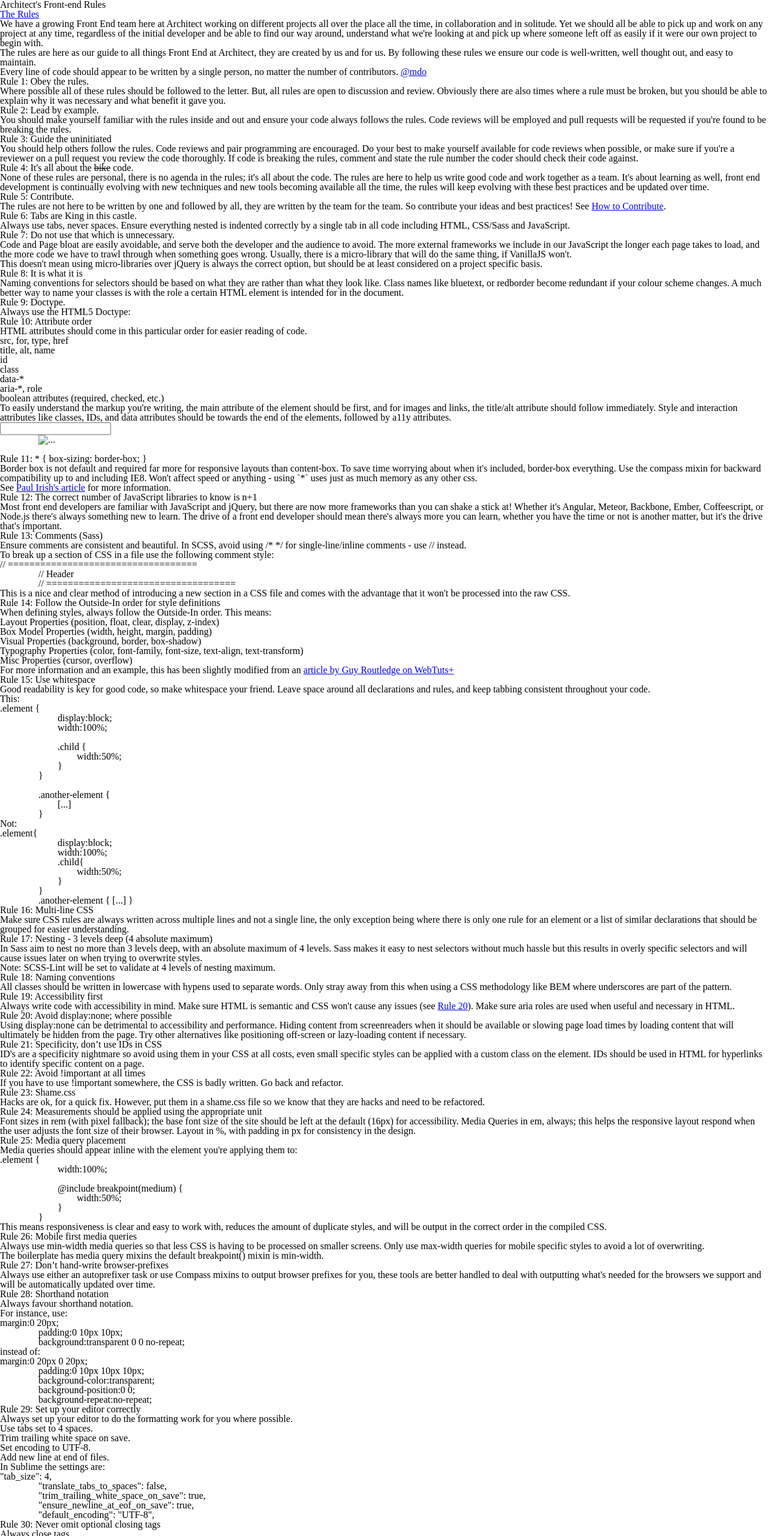
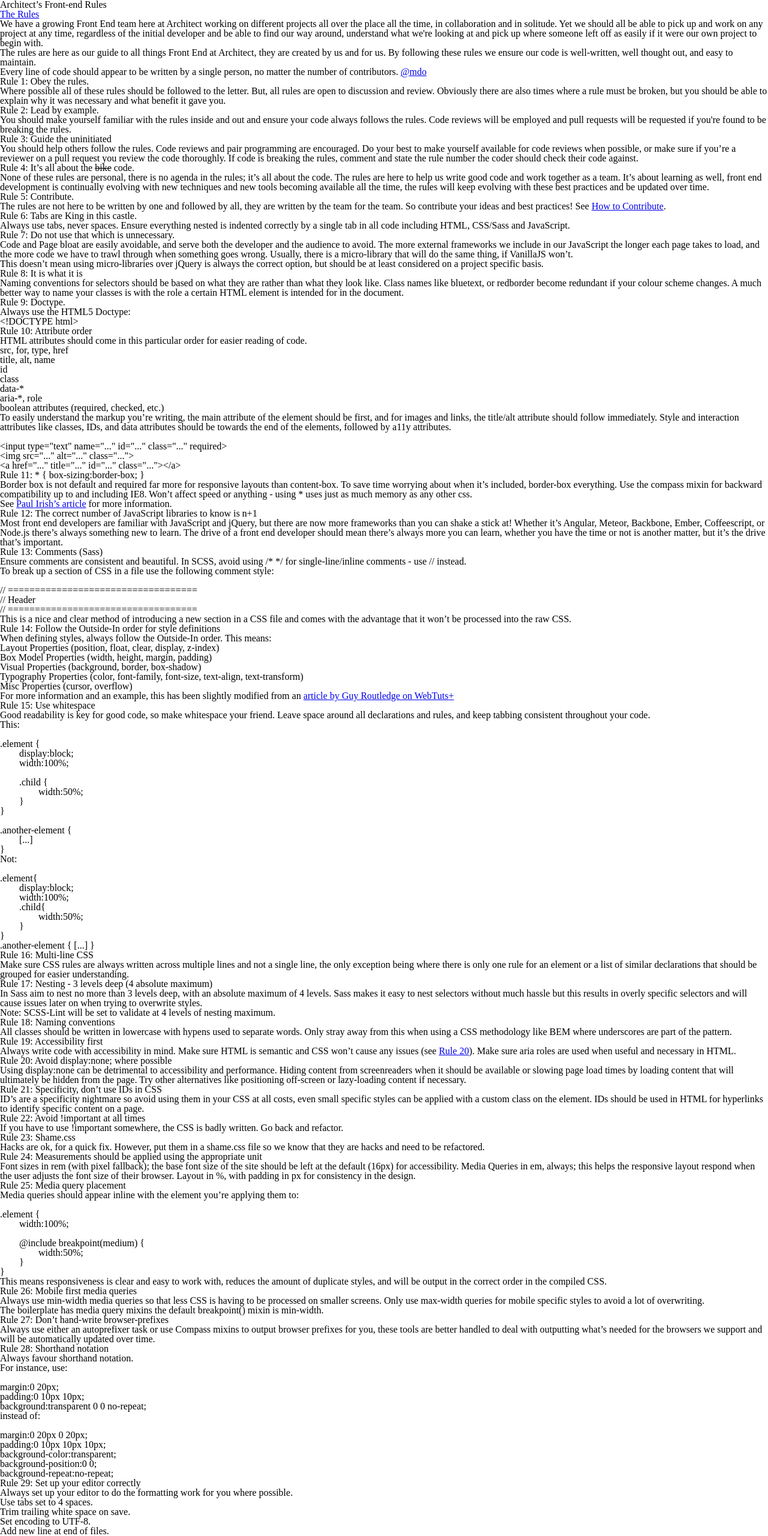
Before and after one commit to onishiweb/Front-end-Rules, a plain HTML site: page index.html in a window 1280 px wide. Shown: the top 2560 px of the page at 60% size. Drawn offline with Linux system fonts and the light colour scheme.

Commit message:
fix(*): Fix formatting code blocks and html entities

```diff
--- a/index.html
+++ b/index.html
@@ -11,7 +11,7 @@
         <link rel="stylesheet" href="assets/css/main.css">
     </head>
 	<body>
-		<h1>Architect's Front-end Rules</h1>
+		<h1>Architect&rsquo;s Front-end Rules</h1>
 
 		<h2><a href="http://www.velominati.com/the-rules/">The Rules</a></h2>
 
@@ -37,11 +37,11 @@
 
 		<h2>Rule 3: Guide the uninitiated</h2>
 
-		<p>You should help others follow the rules. Code reviews and pair programming are encouraged. Do your best to make yourself available for code reviews when possible, or make sure if you're a reviewer on a pull request you review the code thoroughly. If code is breaking the rules, comment and state the rule number the coder should check their code against.</p>
+		<p>You should help others follow the rules. Code reviews and pair programming are encouraged. Do your best to make yourself available for code reviews when possible, or make sure if you&rsquo;re a reviewer on a pull request you review the code thoroughly. If code is breaking the rules, comment and state the rule number the coder should check their code against.</p>
 
-		<h2>Rule 4: It's all about the <del>bike</del> code.</h2>
+		<h2>Rule 4: It&rsquo;s all about the <del>bike</del> code.</h2>
 
-		<p>None of these rules are personal, there is no agenda in the rules; it's all about the code. The rules are here to help us write good code and work together as a team. It's about learning as well, front end development is continually evolving with new techniques and new tools becoming available all the time, the rules will keep evolving with these best practices and be updated over time.</p>
+		<p>None of these rules are personal, there is no agenda in the rules; it&rsquo;s all about the code. The rules are here to help us write good code and work together as a team. It&rsquo;s about learning as well, front end development is continually evolving with new techniques and new tools becoming available all the time, the rules will keep evolving with these best practices and be updated over time.</p>
 
 		<h2>Rule 5: Contribute.</h2>
 
@@ -53,9 +53,9 @@
 
 		<h2>Rule 7: Do not use that which is unnecessary.</h2>
 
-		<p>Code and Page bloat are easily avoidable, and serve both the developer and the audience to avoid. The more external frameworks we include in our JavaScript the longer each page takes to load, and the more code we have to trawl through when something goes wrong. Usually, there is a micro-library that will do the same thing, if VanillaJS won't.</p>
+		<p>Code and Page bloat are easily avoidable, and serve both the developer and the audience to avoid. The more external frameworks we include in our JavaScript the longer each page takes to load, and the more code we have to trawl through when something goes wrong. Usually, there is a micro-library that will do the same thing, if VanillaJS won&rsquo;t.</p>
 
-		<p>This doesn't mean using micro-libraries over jQuery is always the correct option, but should be at least considered on a project specific basis.</p>
+		<p>This doesn&rsquo;t mean using micro-libraries over jQuery is always the correct option, but should be at least considered on a project specific basis.</p>
 
 		<h2>Rule 8: It is what it is</h2>
 
@@ -65,7 +65,7 @@
 
 		<p><strong>Always</strong> use the HTML5 Doctype:</p>
 
-		<pre><code><!DOCTYPE html></code></pre>
+		<pre><code>&lt;!DOCTYPE html&gt;</code></pre>
 
 		<h2>Rule 10: Attribute order</h2>
 
@@ -81,20 +81,22 @@
 			<li>boolean attributes (required, checked, etc.)</li>
 		</ul>
 
-		<p>To easily understand the markup you're writing, the main attribute of the element should be first, and for images and links, the title/alt attribute should follow immediately. Style and interaction attributes like classes, IDs, and data attributes should be towards the end of the elements, followed by a11y attributes.</p>
+		<p>To easily understand the markup you&rsquo;re writing, the main attribute of the element should be first, and for images and links, the title/alt attribute should follow immediately. Style and interaction attributes like classes, IDs, and data attributes should be towards the end of the elements, followed by a11y attributes.</p>
 
-		<pre><code><input type="text" name="..." id="..." class="..." required>
-		<img src="..." alt="..." class="...">
-		<a href="..." title="..." id="..." class="..."></a></code></pre>
+<pre><code>
+&lt;input type="text" name="..." id="..." class="..." required&gt;
+&lt;img src="..." alt="..." class="..."&gt;
+&lt;a href="..." title="..." id="..." class="..."&gt;&lt;/a&gt;
+</code></pre>
 
-		<h2>Rule 11: <code>* { box-sizing: border-box; }</code></h2>
-		<p>Border box is not default and required far more for responsive layouts than content-box. To save time worrying about when it's included, border-box everything. Use the compass mixin for backward compatibility up to and including IE8. Won't affect speed or anything - using `*` uses just as much memory as any other css.</p>
+		<h2>Rule 11: <code>* { box-sizing:border-box; }</code></h2>
+		<p>Border box is not default and required far more for responsive layouts than content-box. To save time worrying about when it&rsquo;s included, border-box everything. Use the compass mixin for backward compatibility up to and including IE8. Won&rsquo;t affect speed or anything - using <code>*</code> uses just as much memory as any other css.</p>
 
-		<p>See <a href="http://www.paulirish.com/2012/box-sizing-border-box-ftw/">Paul Irish's article</a> for more information.</p>
+		<p>See <a href="http://www.paulirish.com/2012/box-sizing-border-box-ftw/">Paul Irish&rsquo;s article</a> for more information.</p>
 
 		<h2>Rule 12: The correct number of JavaScript libraries to know is <code>n+1</code></h2>
 
-		<p>Most front end developers are familiar with JavaScript and jQuery, but there are now more frameworks than you can shake a stick at! Whether it's Angular, Meteor, Backbone, Ember, Coffeescript, or Node.js there's always something new to learn. The drive of a front end developer should mean there's always more you can learn, whether you have the time or not is another matter, but it's the drive that's important.</p>
+		<p>Most front end developers are familiar with JavaScript and jQuery, but there are now more frameworks than you can shake a stick at! Whether it&rsquo;s Angular, Meteor, Backbone, Ember, Coffeescript, or Node.js there&rsquo;s always something new to learn. The drive of a front end developer should mean there&rsquo;s always more you can learn, whether you have the time or not is another matter, but it&rsquo;s the drive that&rsquo;s important.</p>
 
 		<h2>Rule 13: Comments (Sass)</h2>
 
@@ -102,11 +104,13 @@
 
 		<p>To break up a section of CSS in a file use the following comment style:</p>
 
-		<pre><code>// ===================================
+<pre><code>
+// ===================================
 // Header
-		// ===================================</code></pre>
+// ===================================
+</code></pre>
 
-		<p>This is a nice and clear method of introducing a new section in a CSS file and comes with the advantage that it won't be processed into the raw CSS.</p>
+		<p>This is a nice and clear method of introducing a new section in a CSS file and comes with the advantage that it won&rsquo;t be processed into the raw CSS.</p>
 
 		<h2>Rule 14: Follow the Outside-In order for style definitions</h2>
 
@@ -128,7 +132,8 @@
 
 		<p>This:</p>
 
-		<pre><code>.element {
+<pre><code>
+.element {
 	display:block;
 	width:100%;
 
@@ -139,18 +144,21 @@
 
 .another-element {
 	[...]
-		}</code></pre>
+}
+</code></pre>
 
 		<p>Not:</p>
 
-		<pre><code>.element{
+<pre><code>
+.element{
 	display:block;
 	width:100%;
 	.child{
 		width:50%;
 	}
 }
-		.another-element { [...] }</code></pre>
+.another-element { [...] }
+</code></pre>
 
 		<h2>Rule 16: Multi-line CSS</h2>
 
@@ -168,15 +176,15 @@
 
 		<h2>Rule 19: Accessibility first</h2>
 
-		<p>Always write code with accessibility in mind. Make sure <code>HTML</code> is semantic and <code>CSS</code> won't cause any issues (see <a href="#rule-20">Rule 20</a>). Make sure <code>aria</code> roles are used when useful and necessary in <code>HTML<code>.
+		<p>Always write code with accessibility in mind. Make sure <code>HTML</code> is semantic and <code>CSS</code> won&rsquo;t cause any issues (see <a href="#rule-20">Rule 20</a>). Make sure <code>aria</code> roles are used when useful and necessary in <code>HTML<code>.
 
 		<h2>Rule 20: Avoid <code>display:none;</code> where possible</h2>
 
 		<p>Using <code>display:none</code> can be detrimental to accessibility and performance. Hiding content from screenreaders when it should be available or slowing page load times by loading content that will ultimately be hidden from the page. Try other alternatives like positioning off-screen or lazy-loading content if necessary.</p>
 
-		<h2>Rule 21: Specificity, don’t use IDs in CSS</h2>
+		<h2>Rule 21: Specificity, don&rsquo;t use IDs in CSS</h2>
 
-		<p>ID's are a specificity nightmare so avoid using them in your CSS at all costs, even small specific styles can be applied with a custom class on the element. IDs should be used in HTML for hyperlinks to identify specific content on a page.<p>
+		<p>ID&rsquo;s are a specificity nightmare so avoid using them in your CSS at all costs, even small specific styles can be applied with a custom class on the element. IDs should be used in HTML for hyperlinks to identify specific content on a page.<p>
 
 		<h2>Rule 22: Avoid <code>!important</code> at all times</h2>
 
@@ -192,15 +200,17 @@
 
 		<h2>Rule 25: Media query placement</h2>
 
-		<p>Media queries should appear inline with the element you're applying them to:</p>
+		<p>Media queries should appear inline with the element you&rsquo;re applying them to:</p>
 
-		<pre><code>.element {
+<pre><code>
+.element {
 	width:100%;
 
 	@include breakpoint(medium) {
 		width:50%;
 	}
-		}</code></pre>
+}
+</code></pre>
 
 		<p>This means responsiveness is clear and easy to work with, reduces the amount of duplicate styles, and will be output in the correct order in the compiled CSS.</p>
 
@@ -210,9 +220,9 @@
 
 		<p>The boilerplate has media query mixins the default <code>breakpoint()</code> mixin is min-width.</p>
 
-		<h2>Rule 27: Don’t hand-write browser-prefixes</h2>
+		<h2>Rule 27: Don&rsquo;t hand-write browser-prefixes</h2>
 
-		<p>Always use either an autoprefixer task or use Compass mixins to output browser prefixes for you, these tools are better handled to deal with outputting what's needed for the browsers we support and will be automatically updated over time.</p>
+		<p>Always use either an autoprefixer task or use Compass mixins to output browser prefixes for you, these tools are better handled to deal with outputting what&rsquo;s needed for the browsers we support and will be automatically updated over time.</p>
 
 		<h2>Rule 28: Shorthand notation</h2>
 
@@ -220,17 +230,21 @@
 
 		<p>For instance, use:</p>
 
-		<pre><code>margin:0 20px;
+<pre><code>
+margin:0 20px;
 padding:0 10px 10px;
-		background:transparent 0 0 no-repeat;</code></pre>
+background:transparent 0 0 no-repeat;
+</code></pre>
 
 		<p>instead of:</p>
 
-		<pre><code>margin:0 20px 0 20px;
+<pre><code>
+margin:0 20px 0 20px;
 padding:0 10px 10px 10px;
 background-color:transparent;
 background-position:0 0;
-		background-repeat:no-repeat;</code></pre>
+background-repeat:no-repeat;
+</code></pre>
 
 		<h2>Rule 29: Set up your editor correctly</h2>
 
@@ -245,11 +259,13 @@
 
 		<p>In Sublime the settings are:</p>
 
-		<pre><code>"tab_size": 4,
+<pre><code>
+"tab_size": 4,
 "translate_tabs_to_spaces": false,
 "trim_trailing_white_space_on_save": true,
 "ensure_newline_at_eof_on_save": true,
-		"default_encoding": "UTF-8",</code></pre>
+"default_encoding": "UTF-8"
+</code></pre>
 
 		<h2>Rule 30: Never omit optional closing tags</h2>
 
@@ -257,7 +273,7 @@
 
 		<h2>Rule 31: CSS at the top, JavaScript at the bottom</h2>
 
-		<p>By default all styles should be included in the <code><head></code> and all script files should be included before the closing <code></body></code> tag. Exceptions for Modernizr or fonts is allowed, but jQuery should _always_ be included at the bottom.</head>
+		<p>By default all styles should be included in the <code>&lt;head&gt;</code> and all script files should be included before the closing <code>&lt;/body&gt;</code> tag. Exceptions for Modernizr or fonts is allowed, but jQuery should _always_ be included at the bottom.</head>
 
 		<p><em>Exceptions of course apply if working with an "above the fold" CSS technique.</em></p>
 
@@ -271,7 +287,7 @@
 
 		<h2>Rule 34: Pick a methodology/pattern and stick to it</h2>
 
-		<p>Following on from <a href="#rule-8">Rule #8</a>) on naming conventions, if you're going to choose a CSS methodology like BEM or OOCSS or the modular JS pattern, make sure you consistent throughout the project. Choose a structure and stick with it throughout and ensure all developers on the project are aware of the methodology being used and remain consistent to it as well.</p>
+		<p>Following on from <a href="#rule-8">Rule #8</a>) on naming conventions, if you&rsquo;re going to choose a CSS methodology like BEM or OOCSS or the modular JS pattern, make sure you consistent throughout the project. Choose a structure and stick with it throughout and ensure all developers on the project are aware of the methodology being used and remain consistent to it as well.</p>
 
 		<h2>Rule 35: Use <code>$variables</code> for <em>all</em> colours</h2>
 
@@ -279,7 +295,7 @@
 
 		<h2>Rule 36: Use <code>$variables</code> to help keep sizing consistent</h2>
 
-		<p>Keep a <code>$spacing</code> variable - it keeps your site's paddings, margins and gutterings consistent. You can make more variables all relative to your main spacing variable too e.g <code>$spacing-half: $spacing / 2</code>. With fonts, this is also a good idea: <code>$fnt-lrg; $fnt-med; $fnt-small;</code>. It's easy on big front-end's to end up with random font sizes. Subtle consistency goes a long way.</p>
+		<p>Keep a <code>$spacing</code> variable - it keeps your site&rsquo;s paddings, margins and gutterings consistent. You can make more variables all relative to your main spacing variable too e.g <code>$spacing-half: $spacing / 2</code>. With fonts, this is also a good idea: <code>$fnt-lrg; $fnt-med; $fnt-small;</code>. It&rsquo;s easy on big front-end&rsquo;s to end up with random font sizes. Subtle consistency goes a long way.</p>
 
 
 
```
Lines whose indentation alone changed are shown as unchanged.
